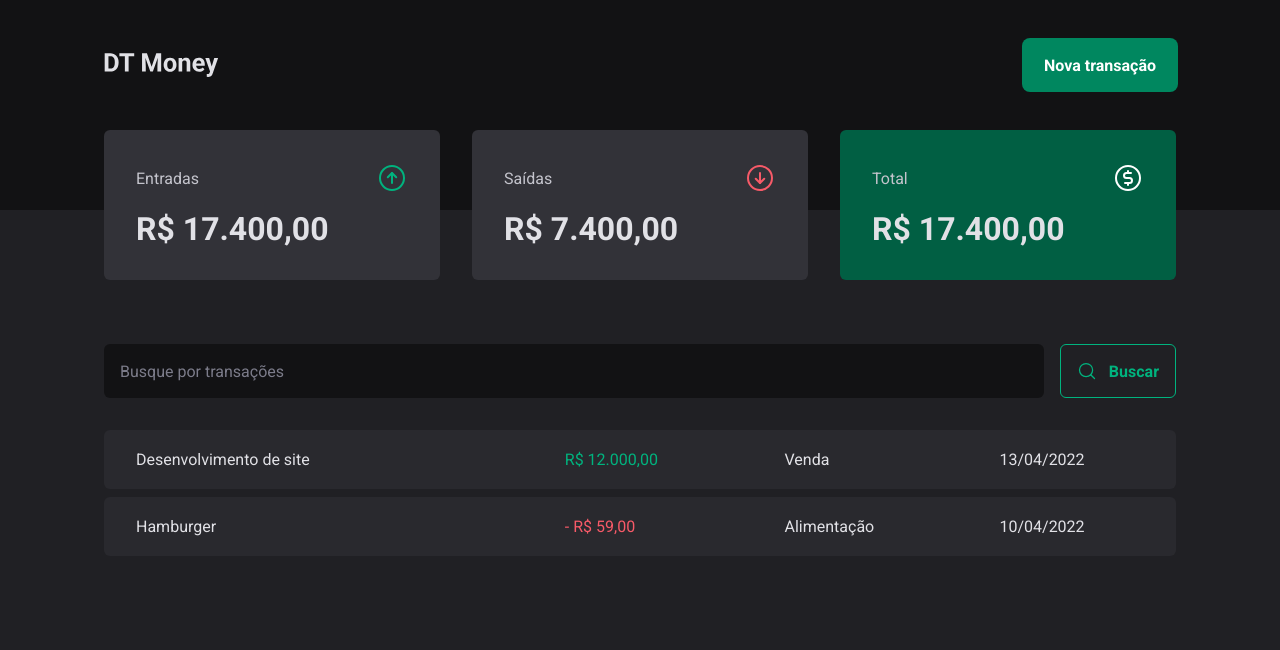
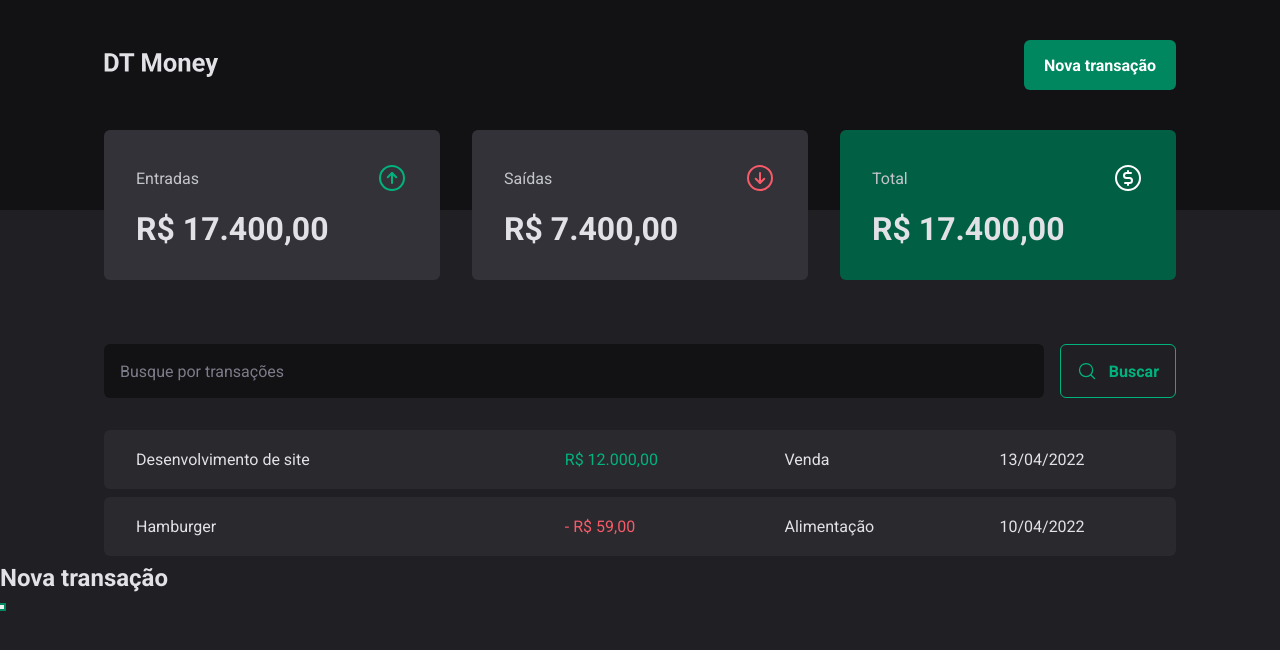
Before and after one commit to LuisRuediger/Modulo-03-DT-Money, a React (Vite) app: page / in a window 1280 px wide. Both pictures are taken after a click on the button "Nova transação". Shown: the top 650 px of the page. Built offline with nearby package versions, Linux system fonts and the light colour scheme.

Commit message:
criando modal acessivel

```diff
--- a/package.json
+++ b/package.json
@@ -10,6 +10,7 @@
     "preview": "vite preview"
   },
   "dependencies": {
+    "@radix-ui/react-dialog": "^1.0.4",
     "phosphor-react": "^1.4.1",
     "react": "^18.2.0",
     "react-dom": "^18.2.0",
--- a/src/components/Header/index.tsx
+++ b/src/components/Header/index.tsx
@@ -1,11 +1,27 @@
 import { HeaderContainer, HeaderContent, NewTransactionButton } from "./styles";
+import * as Dialog from "@radix-ui/react-dialog";
+
 import logoImg from '../../assets/logo.svg'
 export function Header() {
   return (
     <HeaderContainer>
       <HeaderContent>
         <img src={logoImg} alt="" />
-        <NewTransactionButton>Nova transação</NewTransactionButton>
+
+        <Dialog.Root>
+          <Dialog.Trigger asChild>
+            <NewTransactionButton>Nova transação</NewTransactionButton>
+          </Dialog.Trigger>
+
+          <Dialog.Portal>
+            <Dialog.Overlay />
+            <Dialog.Content>
+              <Dialog.Title>Nova transação</Dialog.Title>
+              <Dialog.Close/>
+
+            </Dialog.Content>
+          </Dialog.Portal>
+        </Dialog.Root>
 
       </HeaderContent>
     </HeaderContainer>
```
Also changed, not shown: 1 other file (tests, documents, lock files or other folders).
